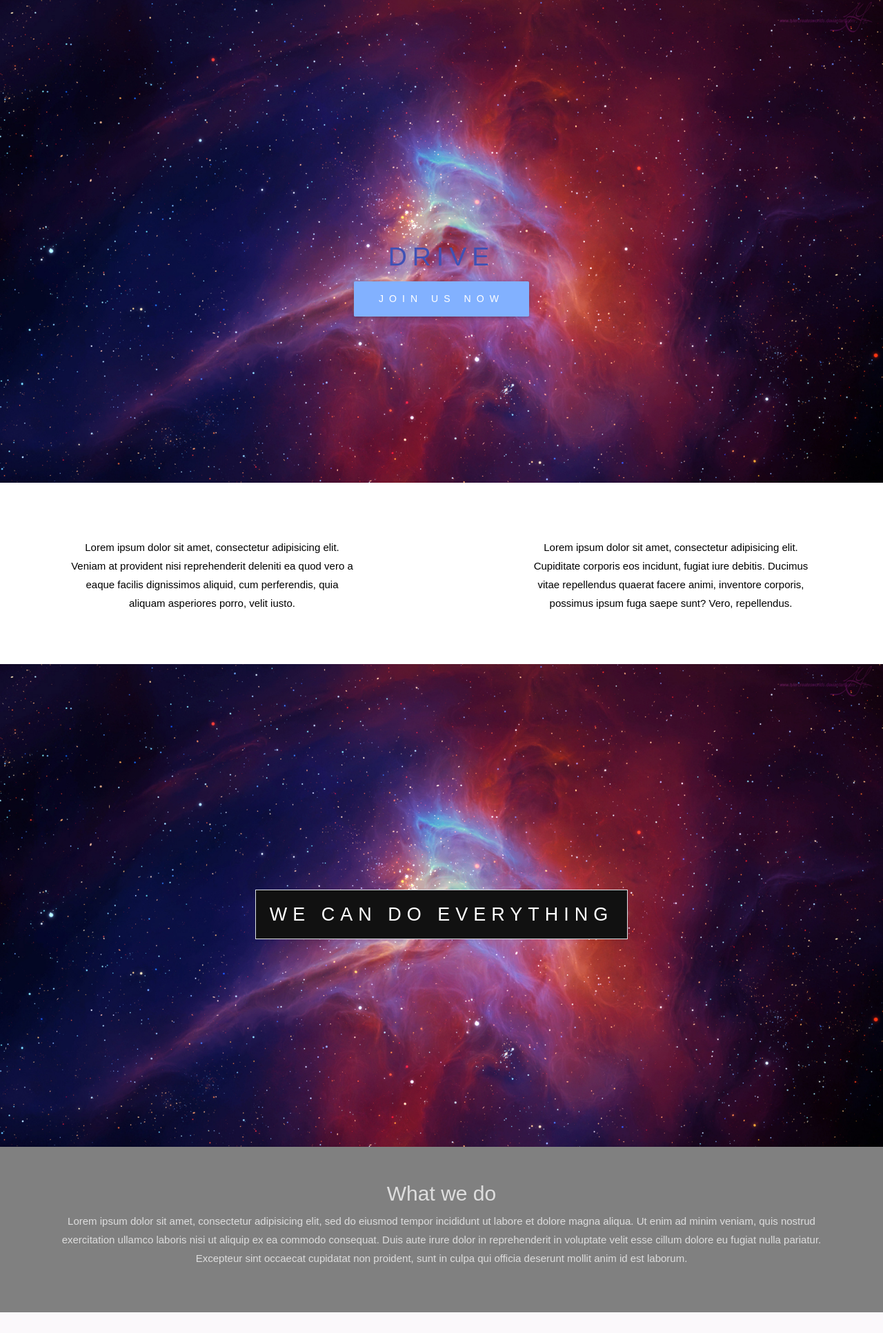
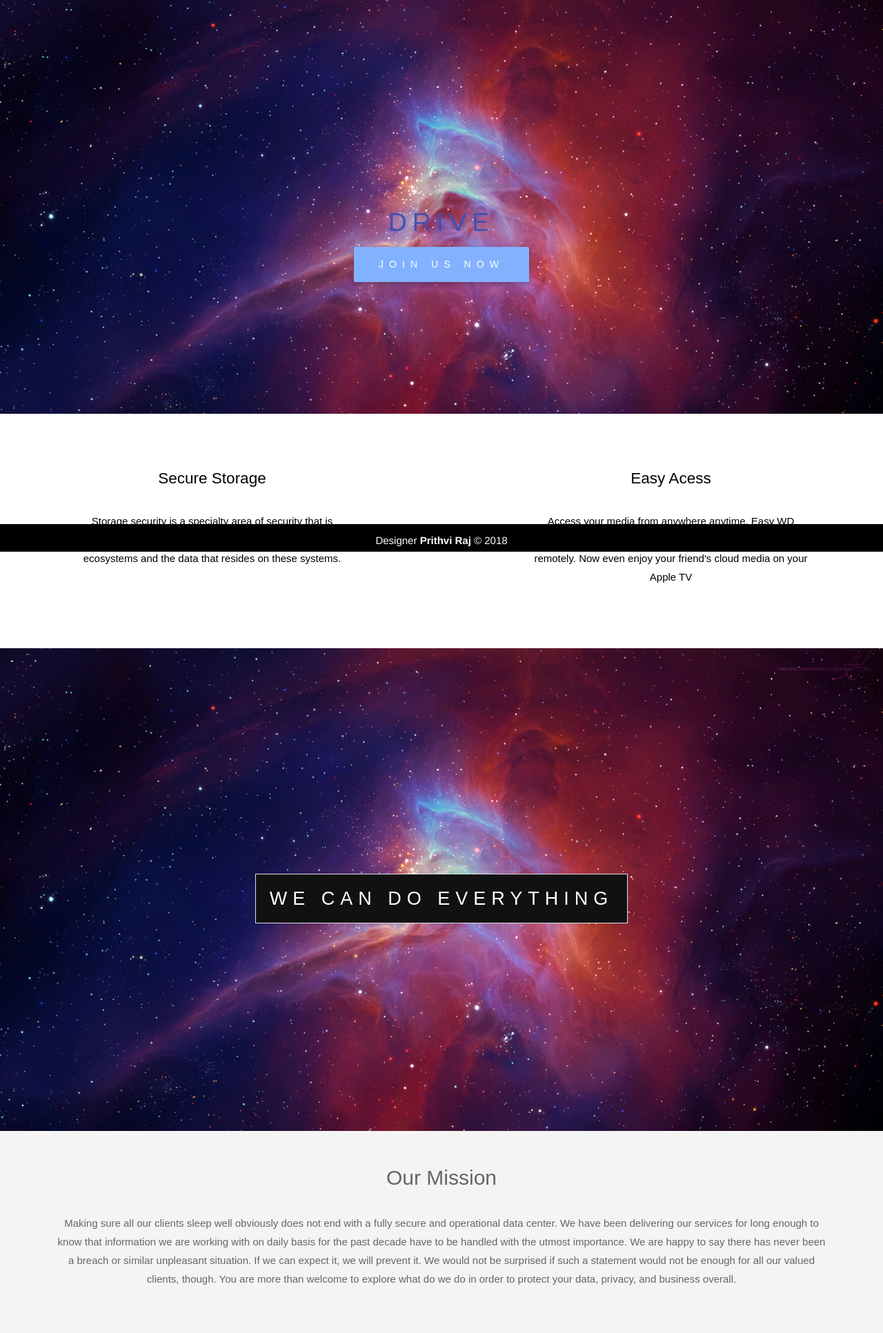
Before and after one commit to prithvisbisht/Drive-sample, a PHP site: page / in a window 1280 px wide. Shown: the whole page at 69% size. Before the commit the page ends 1903 px from the top, so only its background shows below. Run offline with PHP 8.4, Linux system fonts and the light colour scheme; some libraries are stand-ins or nearby versions.

Commit message:
front page improved

```diff
--- a/css/style.css
+++ b/css/style.css
@@ -78,7 +78,7 @@ body,html{
 }
 .first{
   background-image: url('../img/space2.jpg');
-  min-height:700px;
+  min-height:600px;
 }
 .section-light{
 	background-color: #f4f4f4;
@@ -192,7 +192,14 @@ ul{
 .footer{
 	left: 0px;
 	bottom: 0px;
+	width:100%;
 	position: fixed;
+	text-align: center;
+	background-color: black;
+	height: 40px;
+	color: white;
+	padding: 10px;
+	font-family:Helvetica;
 }
 .logout{
 	margin-top: 100px;
--- a/index.html
+++ b/index.html
@@ -38,10 +38,12 @@
     <div class="row justify-content-around">
         <!--Grid column-->
         <div class="col-md-5 col-sm-12 text-center mb-5 blocks">
-          Lorem ipsum dolor sit amet, consectetur adipisicing elit. Veniam at provident nisi reprehenderit deleniti ea quod vero a eaque facilis dignissimos aliquid, cum perferendis, quia aliquam asperiores porro, velit iusto.
+          <h4>Secure Storage</h4><br>
+          <p>Storage security is a specialty area of security that is concerned with securing data storage systems and ecosystems and the data that resides on these systems.</p>
         </div>
         <div class="col-md-5 offset-md-2 col-sm-12 text-center mb-5 blocks">
-          Lorem ipsum dolor sit amet, consectetur adipisicing elit. Cupiditate corporis eos incidunt, fugiat iure debitis. Ducimus vitae repellendus quaerat facere animi, inventore corporis, possimus ipsum fuga saepe sunt? Vero, repellendus.
+          <h4>Easy Acess</h4><br>
+          <p>Access your media from anywhere anytime, Easy WD MyCloud provides full support of your media locally and remotely. Now even enjoy your friend's cloud media on your Apple TV</p>
         </div>
         <!--Grid column-->
     </div>
@@ -56,10 +58,15 @@
   </div>
 </div>
 
-<section class="section section-dark">
-  <h2>What we do</h2>
-  <p>Lorem ipsum dolor sit amet, consectetur adipisicing elit, sed do eiusmod tempor incididunt ut labore et dolore magna aliqua. Ut enim ad minim veniam, quis nostrud exercitation ullamco laboris nisi ut aliquip ex ea commodo consequat. Duis aute irure dolor in reprehenderit in voluptate velit esse cillum dolore eu fugiat nulla pariatur. Excepteur sint occaecat cupidatat non proident, sunt in culpa qui officia deserunt mollit anim id est laborum.</p>
+<section class="section section-light">
+  <h2>Our Mission</h2><br>
+  <p>Making sure all our clients sleep well obviously does not end with a fully secure and operational data center. We have been delivering our services for long enough to know that information we are working with on daily basis for the past decade have to be handled with the utmost importance.
+  We are happy to say there has never been a breach or similar unpleasant situation. If we can expect it, we will prevent it. We would not be surprised if such a statement would not be enough for all our valued clients, though. You are more than welcome to explore what do we do in order to protect your data, privacy, and business overall.</p>
 </section>
+
+<div class="footer">
+Designer <b>Prithvi Raj</b> &copy; 2018
+</div>
 
 
     <!-- SCRIPTS -->
```
